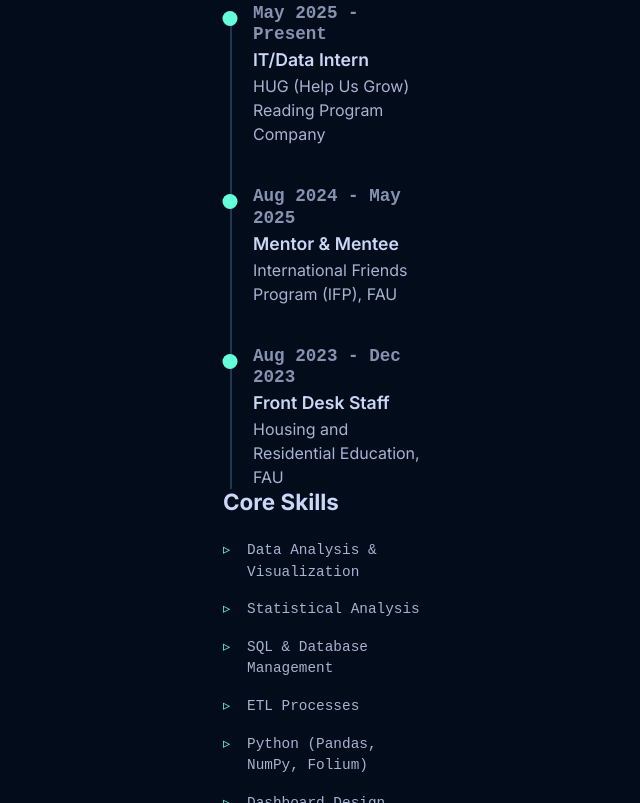
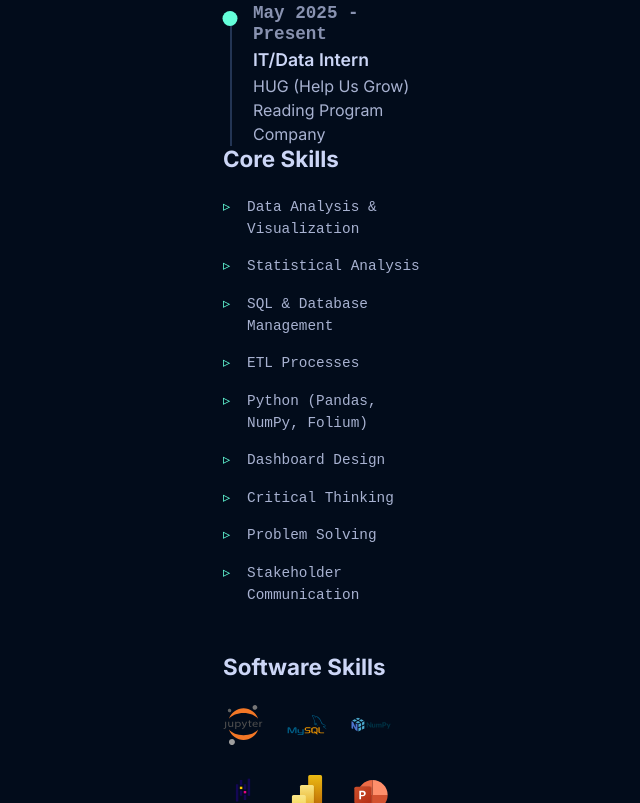
Before and after one commit to dasarijashwanth/Portfolio-Website-2, a plain HTML site: page index.html in a window 1280 px wide. Shown: the part 1910-2713 px from the top of the page, without its empty margins (227-867 px from the left). Drawn offline with Linux system fonts and the light colour scheme.

Commit message:
Update index.html

```diff
--- a/index.html
+++ b/index.html
@@ -354,20 +354,6 @@
         <p>HUG (Help Us Grow) Reading Program Company</p>
       </div>
     </div>
-    <div class="timeline-item">
-      <div class="timeline-content">
-        <h4 class="timeline-date">Aug 2024 - May 2025</h4>
-        <h4>Mentor & Mentee</h4>
-        <p>International Friends Program (IFP), FAU</p>
-      </div>
-    </div>
-    <div class="timeline-item">
-      <div class="timeline-content">
-        <h4 class="timeline-date">Aug 2023 - Dec 2023</h4>
-        <h4>Front Desk Staff</h4>
-        <p>Housing and Residential Education, FAU</p>
-      </div>
-    </div>
   </div>
 </div>
                     <div class="grid-column"><h3>Core Skills</h3><ul class="core-skills-list"><li>Data Analysis & Visualization</li><li>Statistical Analysis</li><li>SQL & Database Management</li><li>ETL Processes</li><li>Python (Pandas, NumPy, Folium)</li><li>Dashboard Design</li><li>Critical Thinking</li><li>Problem Solving</li><li>Stakeholder Communication</li></ul>
```
